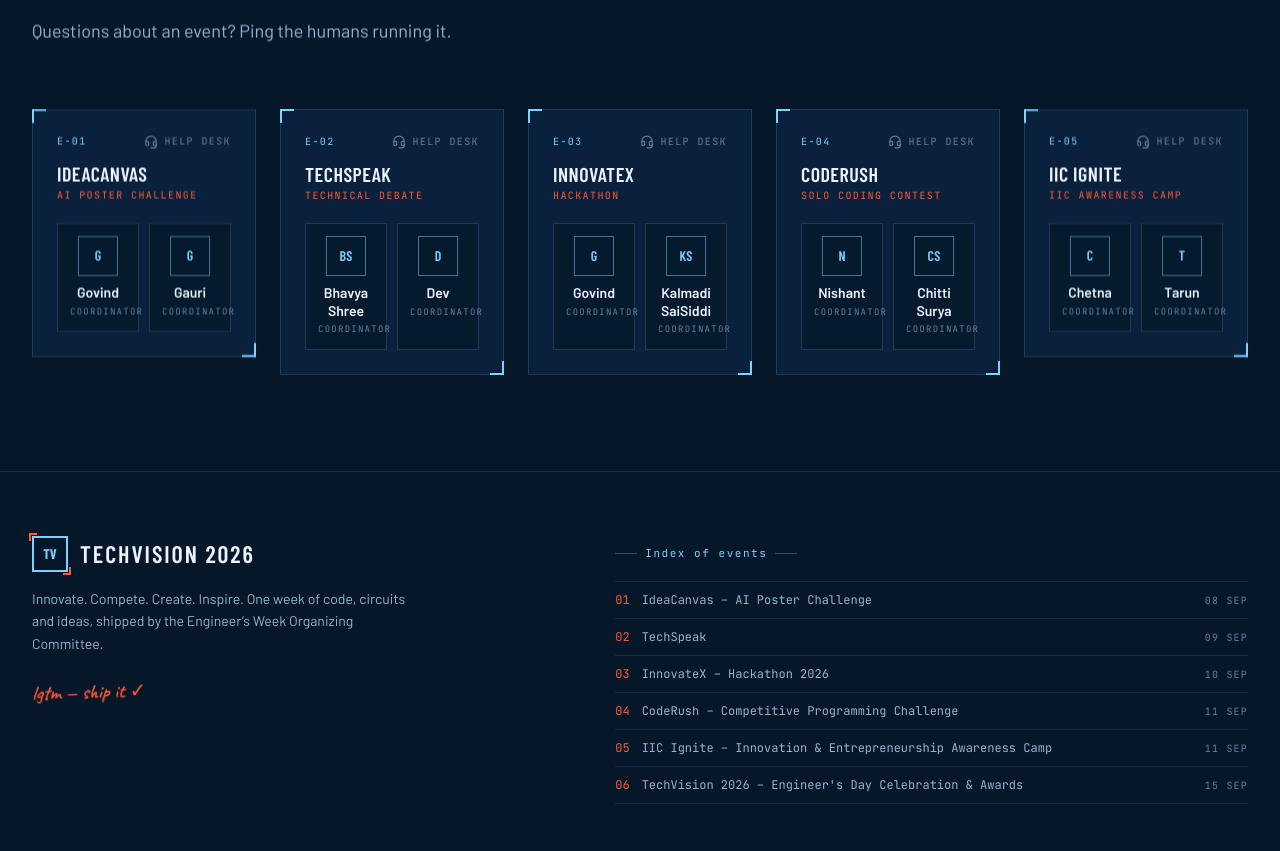
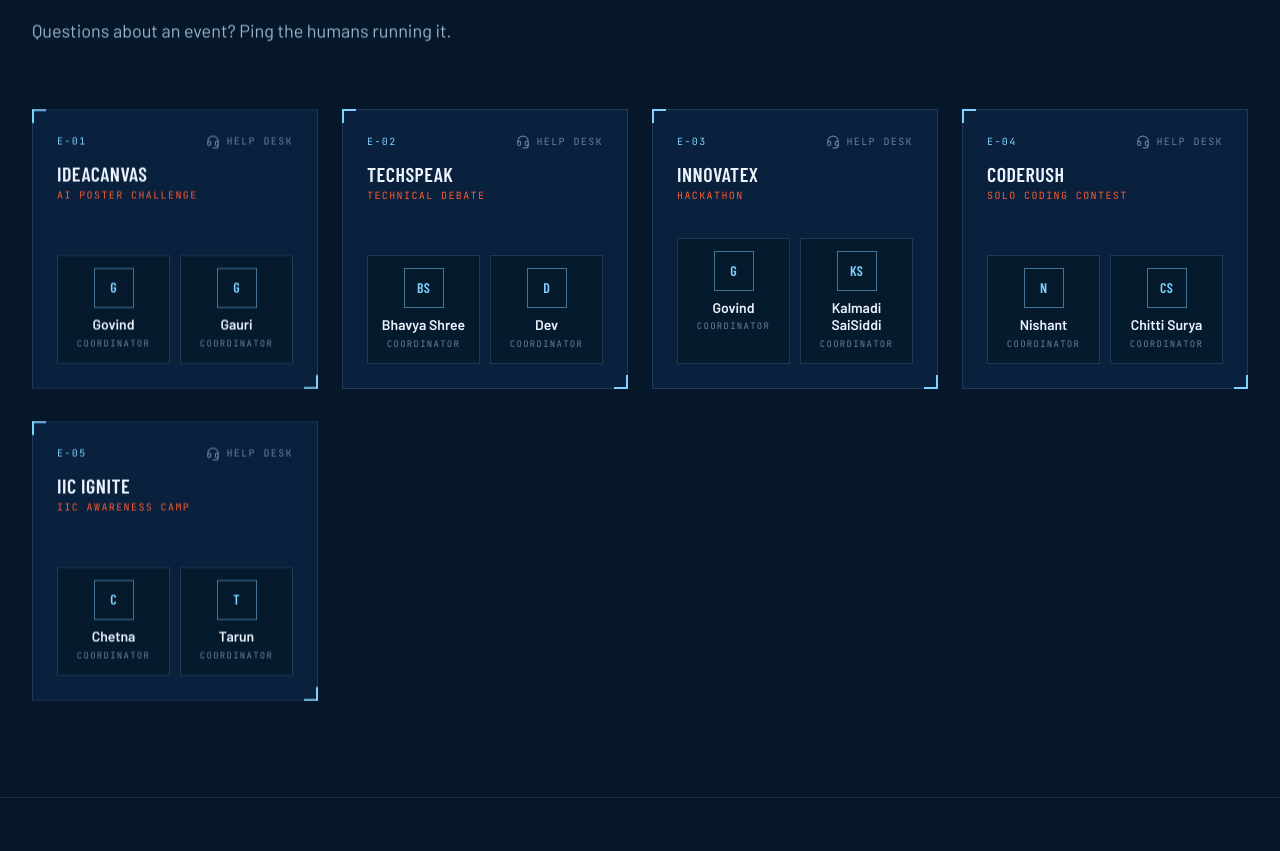
Before and after one commit to nishantmath/TechVision, a React (Vite) app: page / in a window 1280 px wide. Shown: the part 4375-5226 px from the top of the page. Built offline with nearby package versions, Linux system fonts and the light colour scheme; no server answers.

Commit message:
Coordinators: uniform card height 280px, 4 per row, bigger gaps and text

```diff
--- a/src/components/Coordinators.tsx
+++ b/src/components/Coordinators.tsx
@@ -27,10 +27,10 @@ export const Coordinators: React.FC = () => {
           </p>
         </Reveal>
 
-        <div className="grid grid-cols-1 sm:grid-cols-2 lg:grid-cols-5 justify-items-center gap-x-6 gap-y-10">
+        <div className="grid grid-cols-1 sm:grid-cols-2 lg:grid-cols-4 gap-6 lg:gap-y-8">
            {withCoordinators.map((event, idx) => (
              <Reveal key={event.slug} delay={(idx % 4) * 80}>
-               <div className="sheet-frame corner-ticks w-full max-w-[240px] p-6 flex flex-col hover:border-fresh/50 hover:bg-panel/70 transition-all duration-300">
+               <div className="sheet-frame corner-ticks h-[280px] p-6 flex flex-col hover:border-fresh/50 hover:bg-panel/70 transition-all duration-300">
                 <div className="flex items-center justify-between mb-4 font-mono text-[10px] tracking-[0.14em] uppercase">
                   <span className="text-fresh">E-{event.number}</span>
                   <span className="text-faint flex items-center gap-1.5">
```
